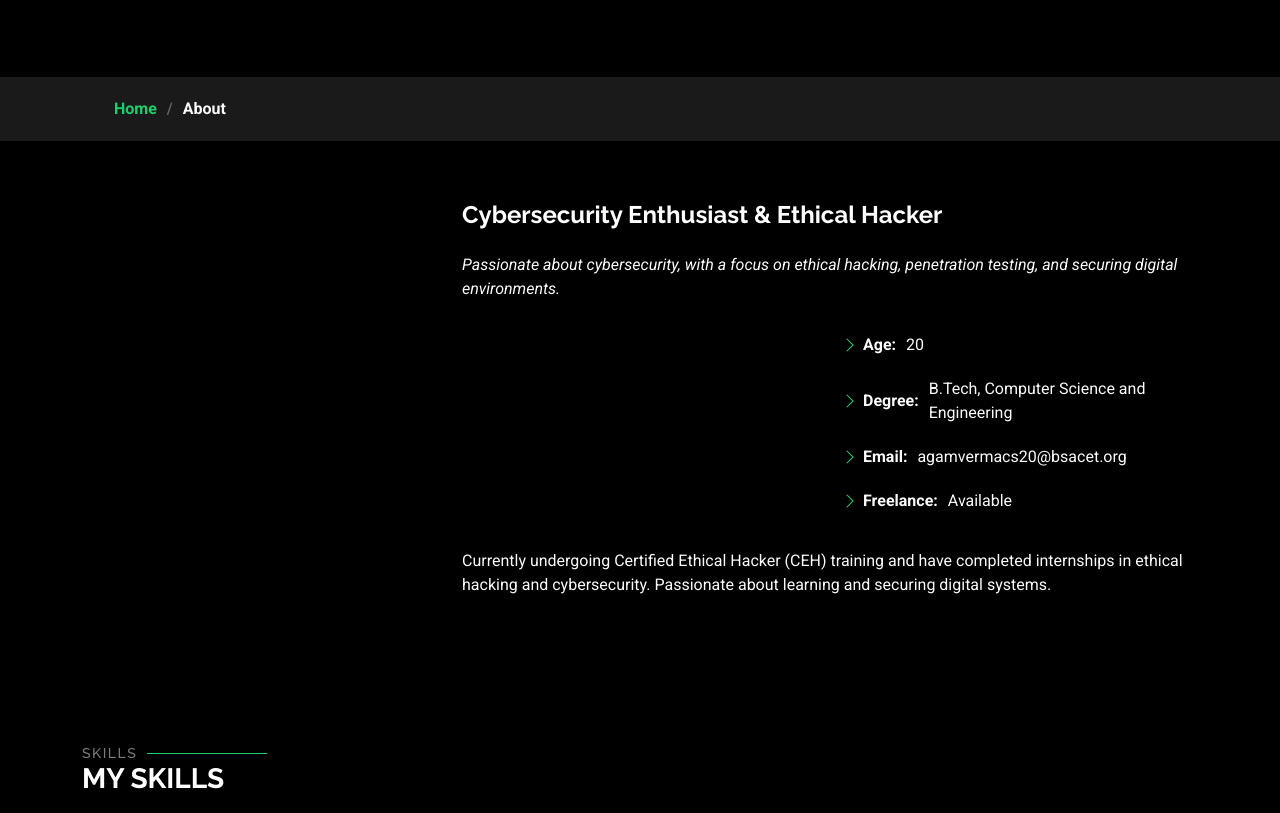
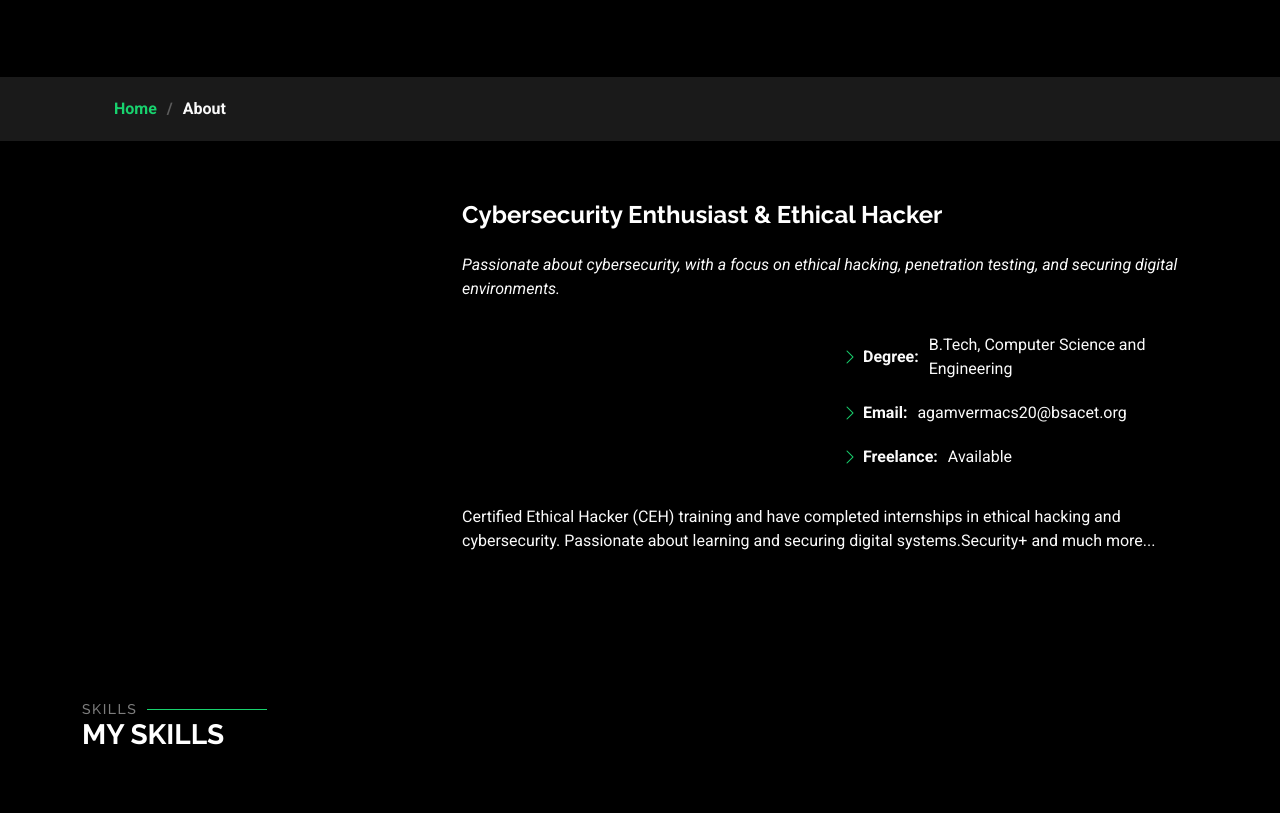
Before and after one commit to iagam2002/My-website, a plain HTML site: page about.html in a window 1280 px wide. Shown: the part 266-1079 px from the top of the page. Drawn offline with nearby package versions, Linux system fonts and the light colour scheme.

Commit message:
Update about.html

```diff
--- a/about.html
+++ b/about.html
@@ -93,7 +93,7 @@
               </div>
               <div class="col-lg-6">
                 <ul>
-                  <li><i class="bi bi-chevron-right"></i> <strong>Age:</strong> <span>20</span></li>
+
                   <li><i class="bi bi-chevron-right"></i> <strong>Degree:</strong> <span>B.Tech, Computer Science and Engineering</span></li>
                   <li><i class="bi bi-chevron-right"></i> <strong>Email:</strong> <span>agamvermacs20@bsacet.org</span></li>
                   <li><i class="bi bi-chevron-right"></i> <strong>Freelance:</strong> <span>Available</span></li>
@@ -101,7 +101,7 @@
               </div>
             </div>
             <p class="py-3">
-              Currently undergoing Certified Ethical Hacker (CEH) training and have completed internships in ethical hacking and cybersecurity. Passionate about learning and securing digital systems.
+             Certified Ethical Hacker (CEH) training and have completed internships in ethical hacking and cybersecurity. Passionate about learning and securing digital systems.Security+ and much more...
             </p>
           </div>
         </div>
```
